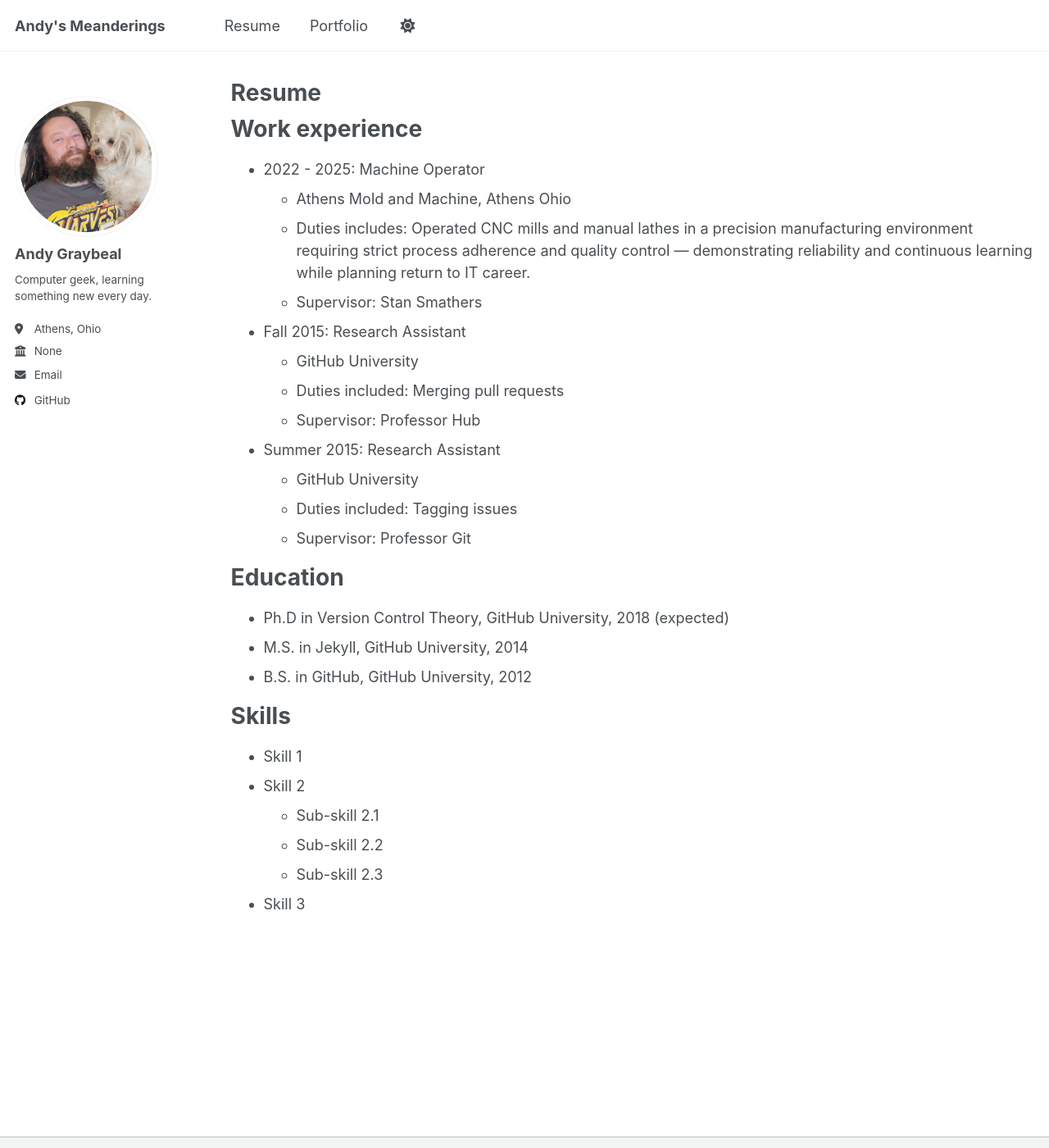
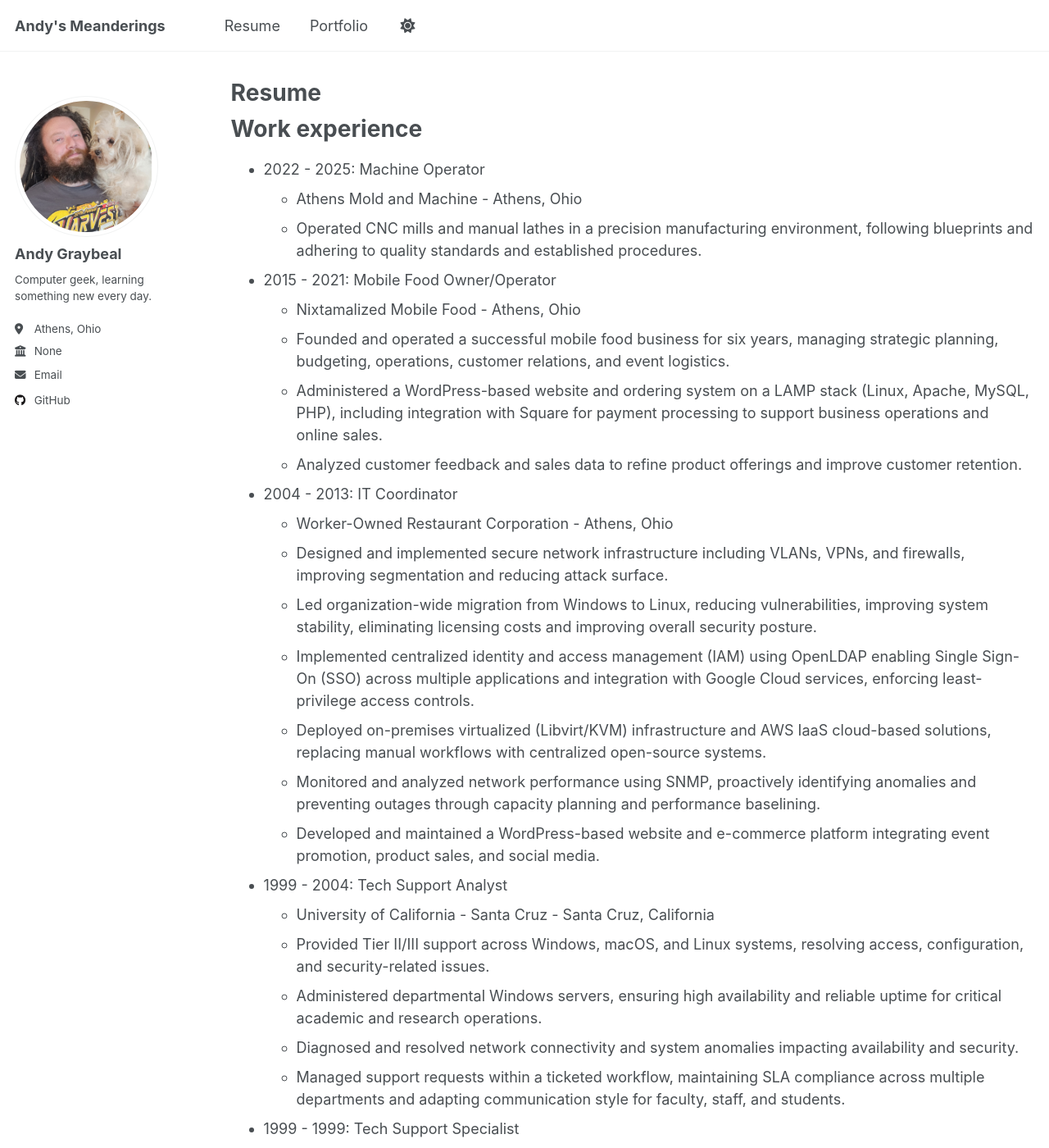
Before and after one commit to andy-graybeal/andy-graybeal.github.io, a Jekyll site: the page built from _pages/resume.md, in a window 1280 px wide and 1400 px high. Shown: the whole window at 82% size. Built offline with Jekyll 4.4.1, drawn with Linux system fonts in a browser that asks for light colours; a script that is not in the unit is left out; some of the changed text lies outside the part shown.

Commit message:
Update resume.md

```diff
--- a/_pages/resume.md
+++ b/_pages/resume.md
@@ -13,19 +13,41 @@ redirect_from:
 Work experience
 ======
 * 2022 - 2025: Machine Operator
-  * Athens Mold and Machine, Athens Ohio
-  * Duties includes: Operated CNC mills and manual lathes in a precision manufacturing environment requiring strict process adherence and quality control — demonstrating reliability and continuous learning while planning return to IT career.
-  * Supervisor: Stan Smathers
+  * Athens Mold and Machine - Athens, Ohio
+  * Operated CNC mills and manual lathes in a precision manufacturing environment, following blueprints and adhering to quality standards and established procedures.
 
-* Fall 2015: Research Assistant
-  * GitHub University
-  * Duties included: Merging pull requests
-  * Supervisor: Professor Hub
+* 2015 - 2021: Mobile Food Owner/Operator
+  * Nixtamalized Mobile Food - Athens, Ohio
+  * Founded and operated a successful mobile food business for six years, managing strategic planning, budgeting, operations, customer relations, and event logistics.
+  * Administered a WordPress-based website and ordering system on a LAMP stack (Linux, Apache, MySQL, PHP), including integration with Square for payment processing to support business operations and online sales.
+  * Analyzed customer feedback and sales data to refine product offerings and improve customer retention.
 
-* Summer 2015: Research Assistant
-  * GitHub University
-  * Duties included: Tagging issues
-  * Supervisor: Professor Git
+* 2004 - 2013: IT Coordinator
+  * Worker-Owned Restaurant Corporation - Athens, Ohio
+  * Designed and implemented secure network infrastructure including VLANs, VPNs, and firewalls, improving segmentation and reducing attack surface.
+  * Led organization-wide migration from Windows to Linux, reducing vulnerabilities, improving system stability, eliminating licensing costs and improving overall security posture.
+  * Implemented centralized identity and access management (IAM) using OpenLDAP enabling Single Sign-On (SSO) across multiple applications and integration with Google Cloud services, enforcing least-privilege access controls.
+  * Deployed on-premises virtualized (Libvirt/KVM) infrastructure and AWS IaaS cloud-based solutions, replacing manual workflows with centralized open-source systems.
+  * Monitored and analyzed network performance using SNMP, proactively identifying anomalies and preventing outages through capacity planning and performance baselining.
+  * Developed and maintained a WordPress-based website and e-commerce platform integrating event promotion, product sales, and social media.
+
+* 1999 - 2004: Tech Support Analyst
+  * University of California - Santa Cruz - Santa Cruz, California
+  * Provided Tier II/III support across Windows, macOS, and Linux systems, resolving access, configuration, and security-related issues.
+  *  Administered departmental Windows servers, ensuring high availability and reliable uptime for critical academic and research operations.
+  *  Diagnosed and resolved network connectivity and system anomalies impacting availability and security.
+  *  Managed support requests within a ticketed workflow, maintaining SLA compliance across multiple departments and adapting communication style for faculty, staff, and students.
+
+* 1999 - 1999: Tech Support Specialist
+  * Ohio Department of Rehabilitation and Corrections - Columbus, Ohio
+  * Delivered on-site and remote workstation support for correctional facilities across Southeastern Ohio, including system imaging, deployment, and network troubleshooting, as part of a centralized IT Help Desk.
+
+* 1995 - 1998: IT Support Technician
+  * Tri-Star Computer Solutions - Lancaster, Ohio
+  * Installed and supported network infrastructure, servers, and workstations for local businesses in Novell NetWare and Windows environments.
+  * Provided on-site, in-house, and remote (phone) technical support for commercial and residential clients, including ISP dial-up troubleshooting.
+  * Built, upgraded, and repaired desktop systems including hardware and OS installation and configuration.
+
 
 Education
 ======
```
